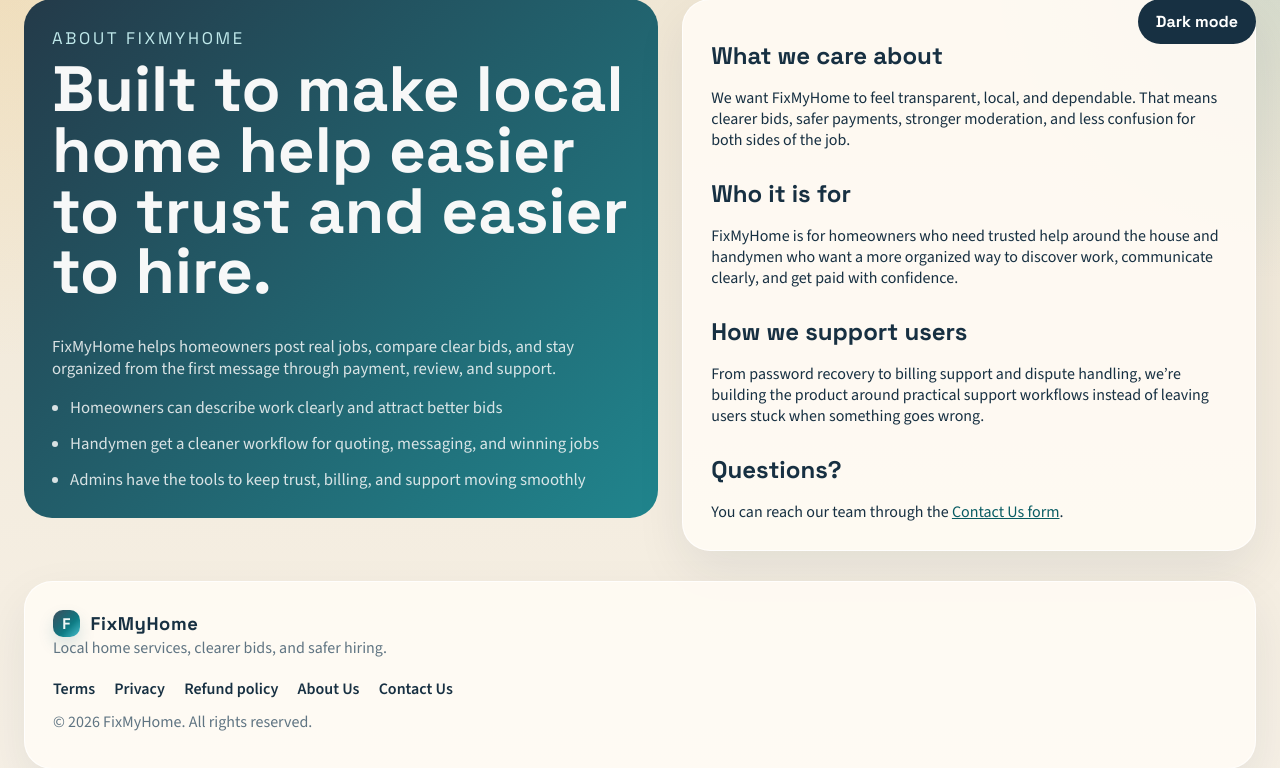
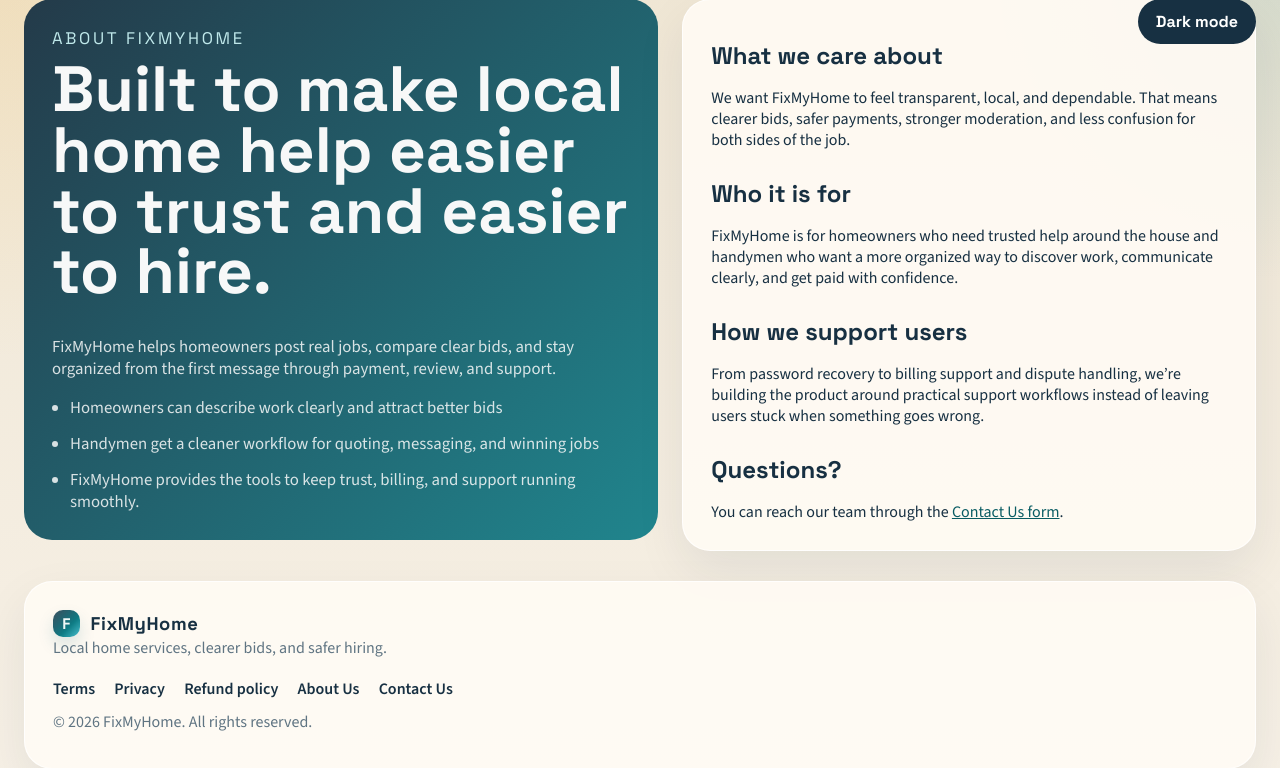
Before and after one commit to seuth325/FixMyHome, a Node server app: page /about in a window 1280 px wide. Shown: the part 25-793 px from the top of the page. Run offline with Node 20, Linux system fonts and the light colour scheme.

Commit message:
content: refine About Us support workflow wording

```diff
--- a/views/about.ejs
+++ b/views/about.ejs
@@ -22,7 +22,7 @@
       <ul class="auth-highlights">
         <li>Homeowners can describe work clearly and attract better bids</li>
         <li>Handymen get a cleaner workflow for quoting, messaging, and winning jobs</li>
-        <li>Admins have the tools to keep trust, billing, and support moving smoothly</li>
+        <li>FixMyHome provides the tools to keep trust, billing, and support running smoothly.</li>
       </ul>
     </section>
 
```
